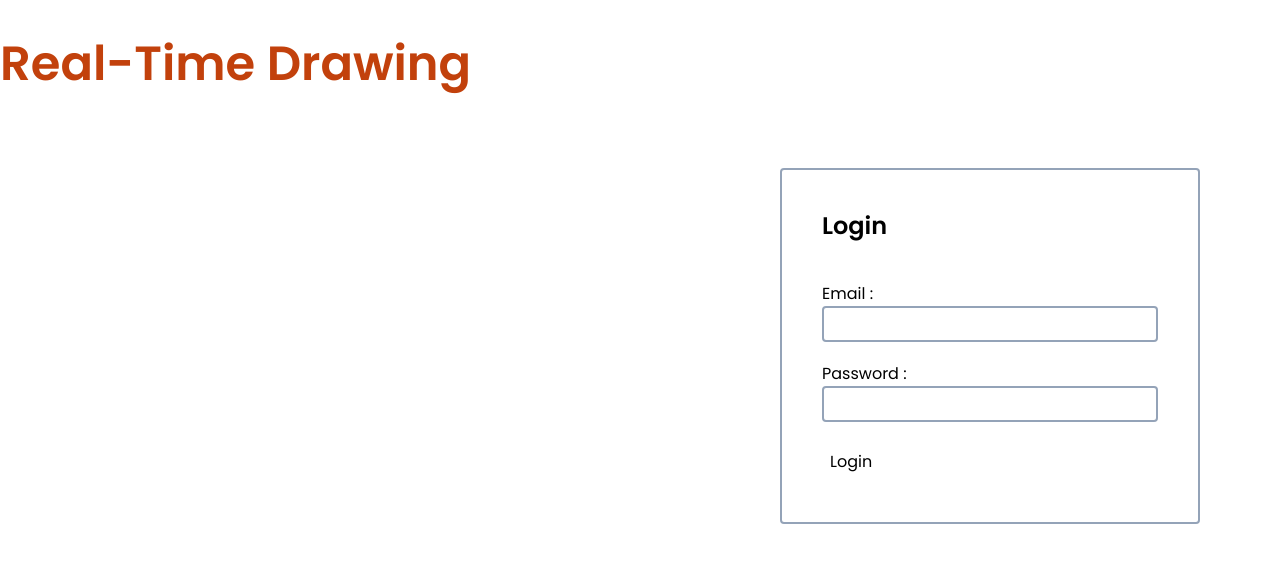
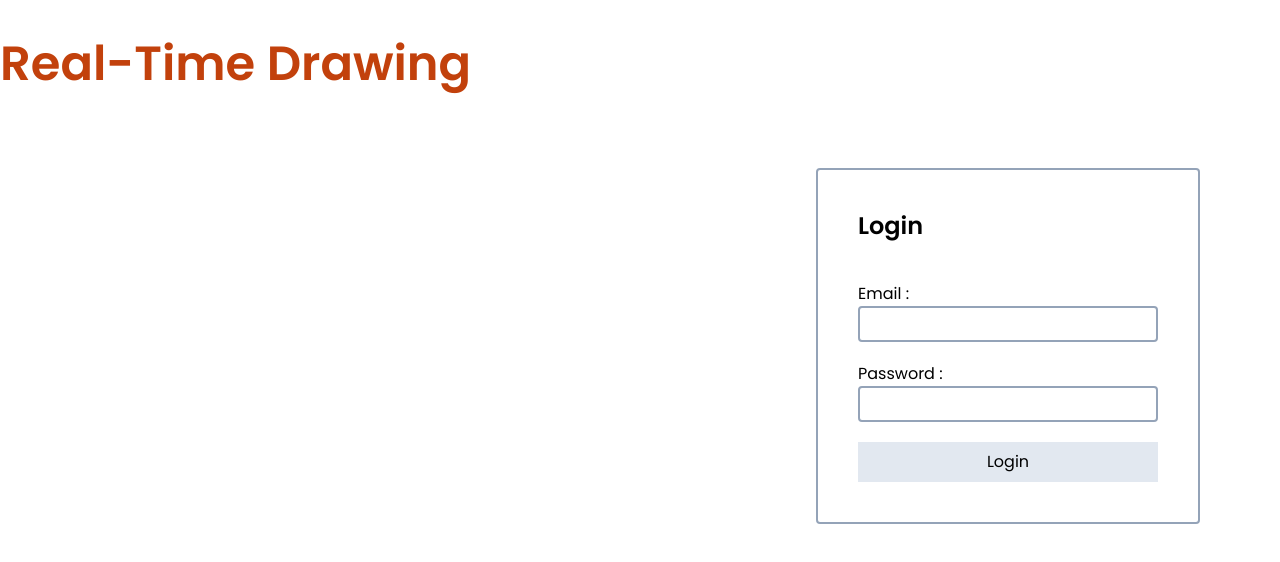
Before and after one commit to dhanushkagimhan/Real-time-collaborative-drawing-app-frontend, a React (Vite) app: page / in a window 1280 px wide. Shown: the top 562 px of the page. Built offline with nearby package versions, Linux system fonts and the light colour scheme.

Commit message:
created login form

```diff
--- a/src/pages/authentication/Login.tsx
+++ b/src/pages/authentication/Login.tsx
@@ -5,7 +5,7 @@ export default function Login() {
     <div className="p-10 border-slate-400 border-2 rounded">
       <h2 className="text-2xl font-semibold">Login</h2>
       <div className="mt-10">
-        <form>
+        <form className="w-[300px]">
           <InputBox title="Email" name="email" type="email" />
           <InputBox title="Password" name="password" type="password" />
           <Button title="Login" />
--- a/src/utility/components/Button.tsx
+++ b/src/utility/components/Button.tsx
@@ -5,7 +5,10 @@ type ButtonProps = {
 
 export default function Button(props: ButtonProps) {
   return (
-    <button type={props.type ? props.type : "button"} className="p-2">
+    <button
+      type={props.type ? props.type : "button"}
+      className="p-2 bg-slate-200 w-full"
+    >
       {props.title}
     </button>
   );
--- a/src/utility/components/InputBox.tsx
+++ b/src/utility/components/InputBox.tsx
@@ -15,7 +15,7 @@ export default function InputBox(props: InputBoxProps) {
           name={props.name}
           type={props.type ? props.type : "text"}
           placeholder={props.placeholder ? props.placeholder : ""}
-          className="border-slate-400 border-2 rounded focus:outline-none px-2 py-1"
+          className="border-slate-400 border-2 rounded focus:outline-none px-2 py-1 w-full"
         />
       </label>
     </div>
```
